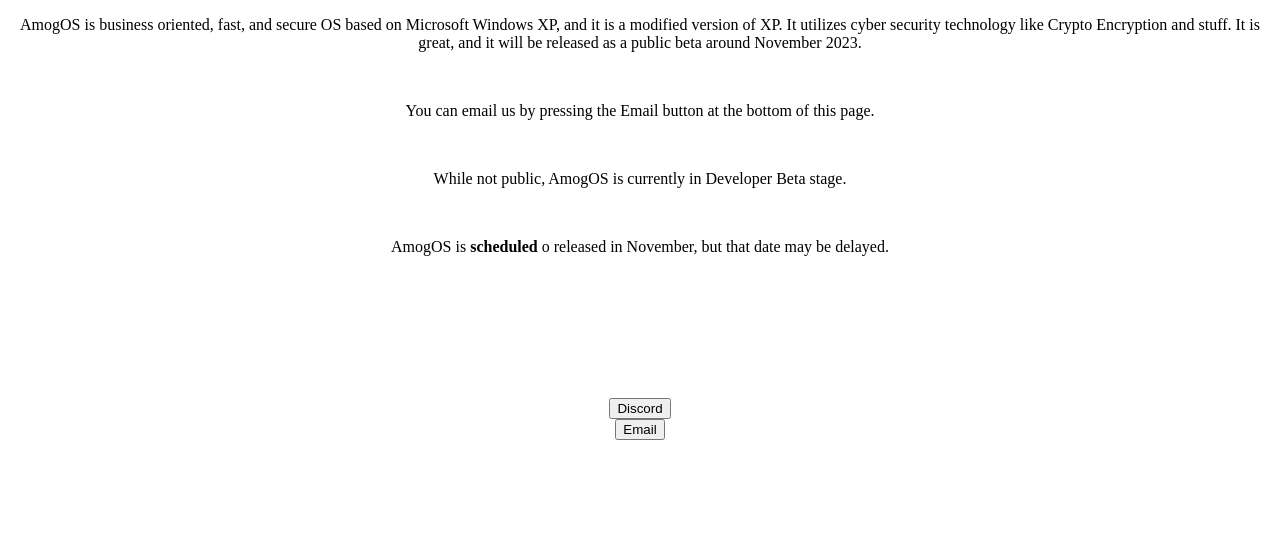
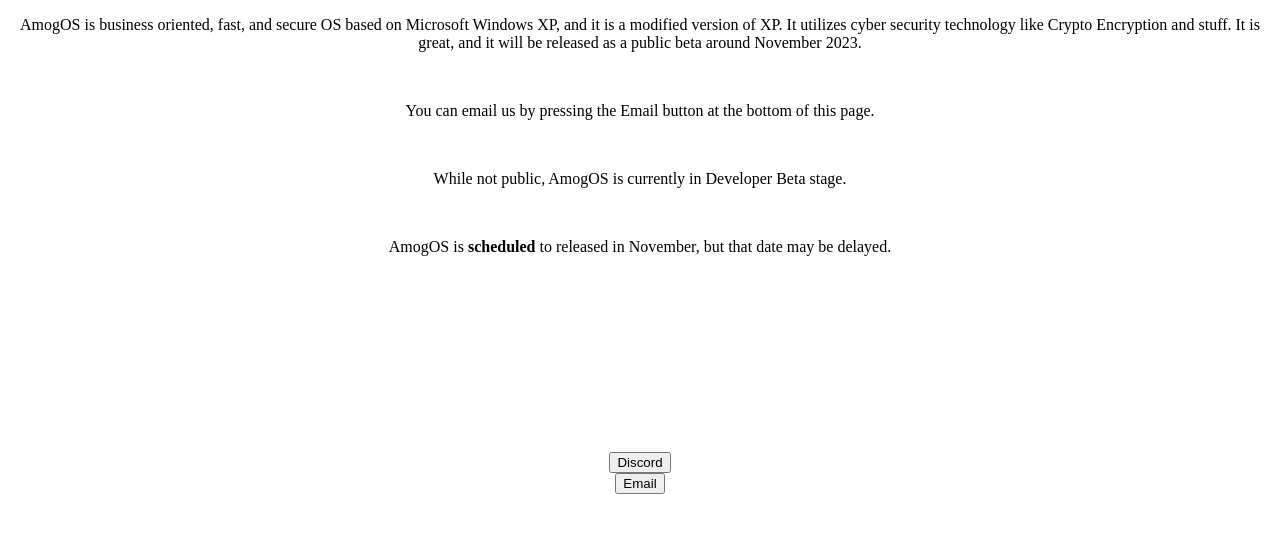
Before and after one commit to gstore1/amogOS, a plain HTML site: page index.html in a window 1280 px wide. Shown: the part 105-638 px from the top of the page. Drawn offline with Linux system fonts and the light colour scheme.

Commit message:
Update index.html

```diff
--- a/index.html
+++ b/index.html
@@ -9,7 +9,7 @@
 <center><p>AmogOS is business oriented, fast, and secure OS based on Microsoft Windows XP, and it is a modified version of XP. It utilizes cyber security technology like Crypto Encryption and stuff. It is great, and it will be released as a public beta around November 2023.</p></center><br>
     <center><p>You can email us by pressing the Email button at the bottom of this page.</p></center><br>
     <center><p>While not public, AmogOS is currently in Developer Beta stage.</p></center><br>
-    <center><p>AmogOS is <strong>scheduled</strong> o released in November, but that date may be delayed.</p></center><br><br><br><br><br><br><br>
+    <center><p>AmogOS is <strong>scheduled</strong> to released in November, but that date may be delayed.</p></center><br><br><br><br><br><br><br><br><br><br>
 
 
 
```
